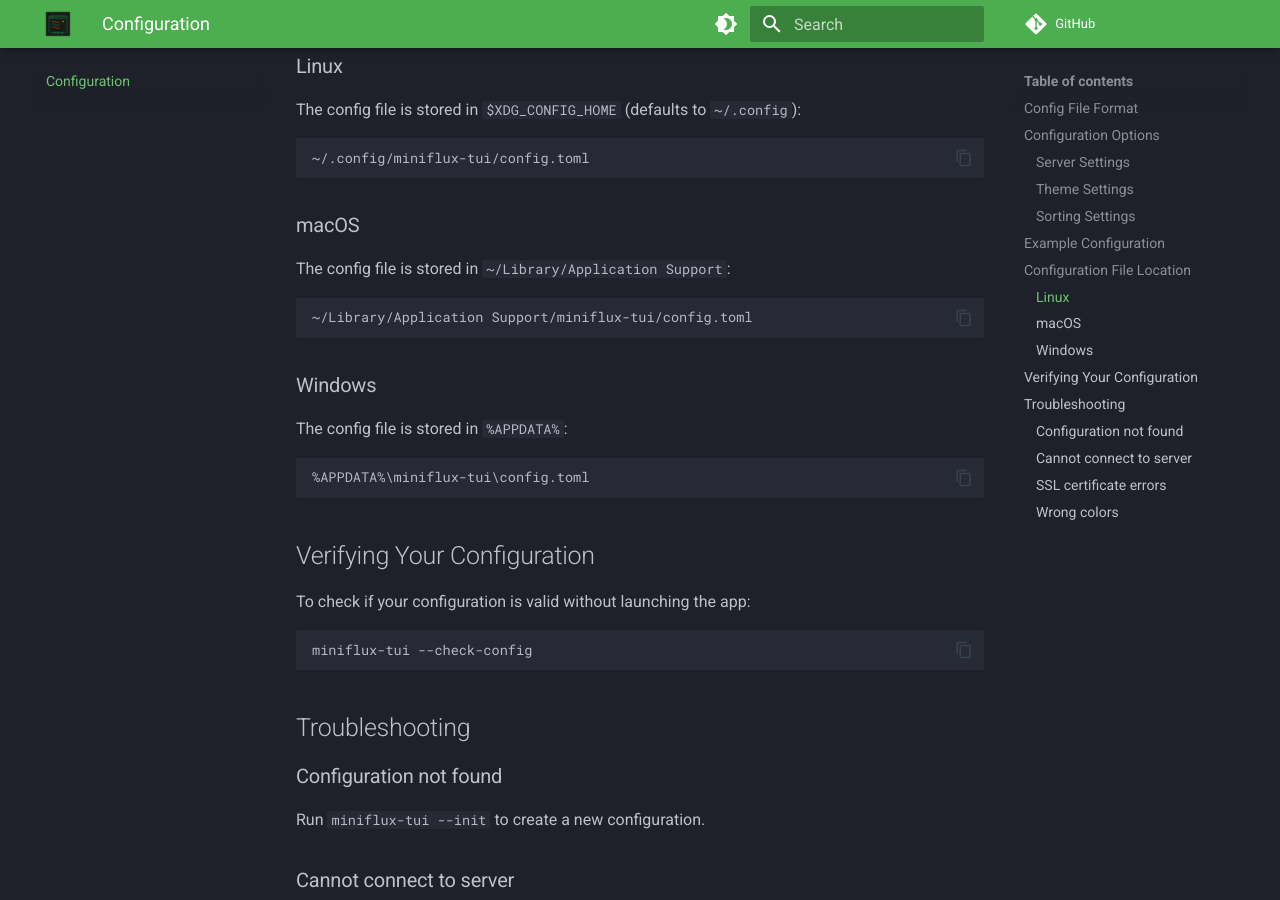
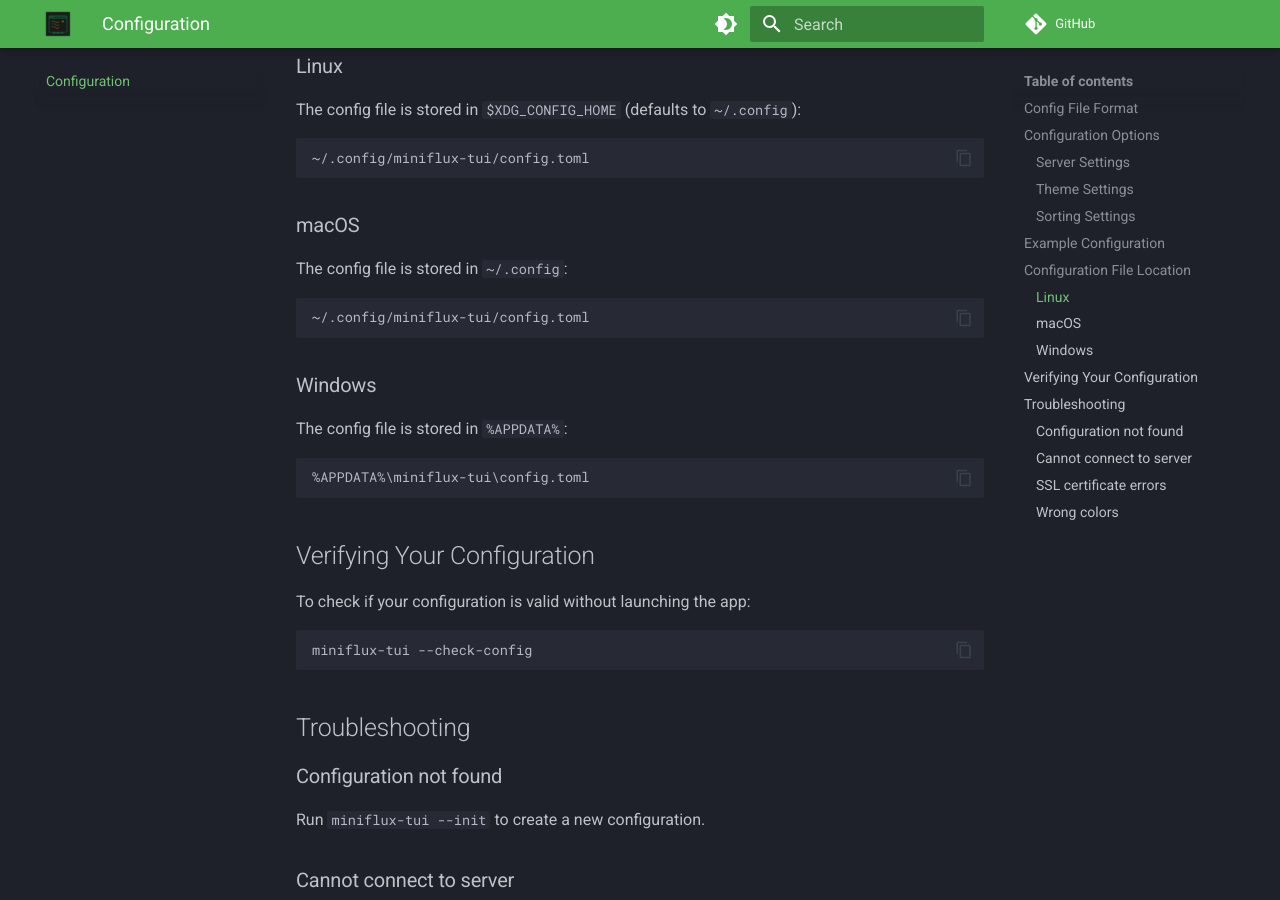
Before and after one commit to reuteras/miniflux-tui-py, an MkDocs documentation site: the page built from docs/configuration.md, in a window 1280 px wide and 900 px high, scrolled down 1689 px. Built offline with MkDocs 1.6.1 and Material for MkDocs 9.7.7, drawn with Linux system fonts in a browser that asks for light colours; comment, search, counter and statistics services are not loaded.

Commit message:
fix: Standardize macOS config path to ~/.config
Change macOS config path from ~/Library/Application Support to ~/.config to match Linux and follow XDG Base Directory specification.

Benefits:
- Consistent path across Unix-like systems (macOS and Linux)
- Follows XDG Base Directory specification
- Easier to share configs between platforms
- Simpler documentation

Changes:
- Update get_config_dir() to use ~/.config on macOS
- Update all documentation files
- Simplify platform logic (Windows vs Unix-like)

Migration: Existing macOS users should move their config from:
  ~/Library/Application Support/miniflux-tui/config.toml
to:
  ~/.config/miniflux-tui/config.toml

Or run 'miniflux-tui --init' to recreate in new location.

Closes #126

🤖 Generated with Claude Code

Co-Authored-By: Claude <noreply@anthropic.com>

````diff
--- a/docs/configuration.md
+++ b/docs/configuration.md
@@ -76,10 +76,10 @@ The config file is stored in `$XDG_CONFIG_HOME` (defaults to `~/.config`):
 
 ### macOS
 
-The config file is stored in `~/Library/Application Support`:
+The config file is stored in `~/.config`:
 
 ```text
-~/Library/Application Support/miniflux-tui/config.toml
+~/.config/miniflux-tui/config.toml
 ```
 
 ### Windows
````
Also changed, not shown: AGENT.md (+1 -1 lines), MANUAL_TEST_CHECKLIST.md (+1 -1 lines), PRE_RELEASE_TEST_CHECKLIST.md (+1 -1 lines), README.md (+1 -1 lines), docs/architecture.md (+1 -1 lines), docs/installation.md (+1 -1 lines), 1 other file.
